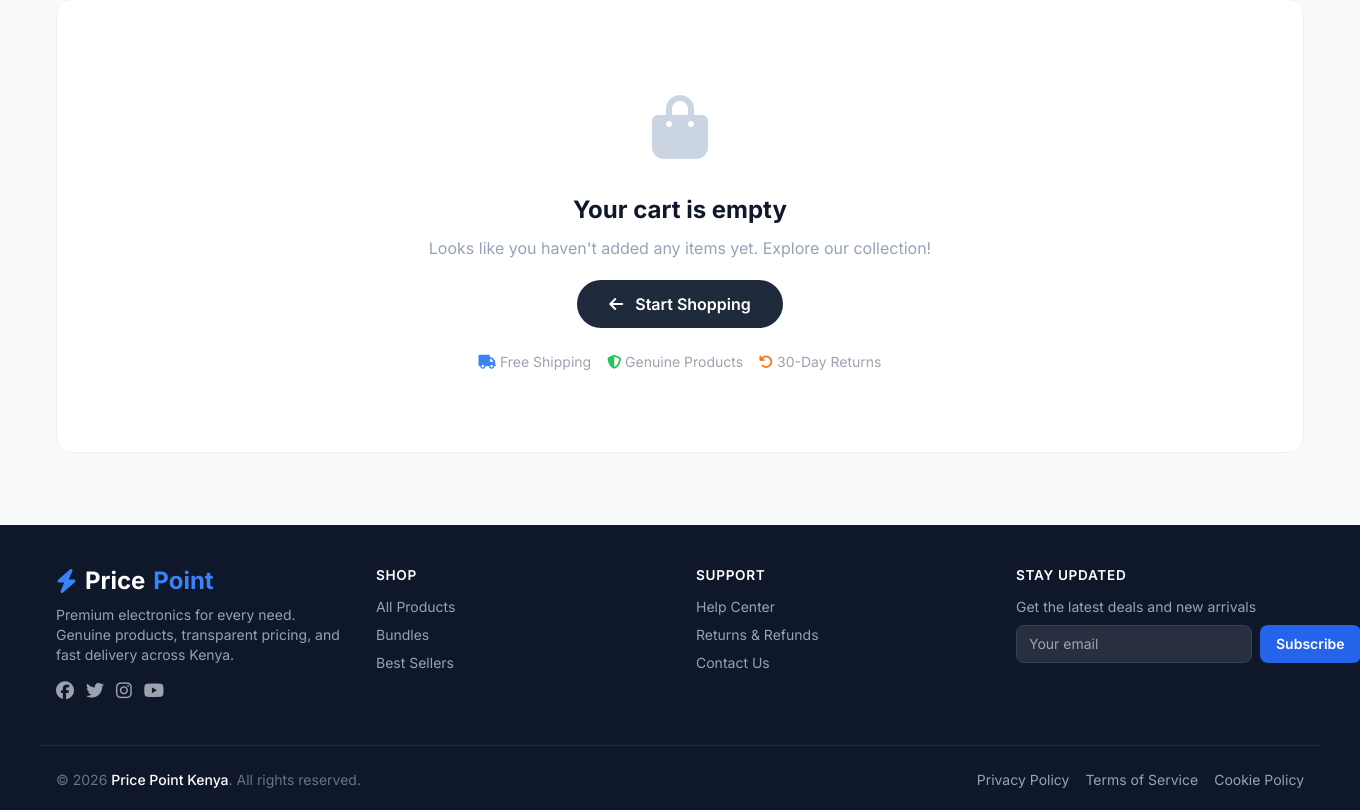
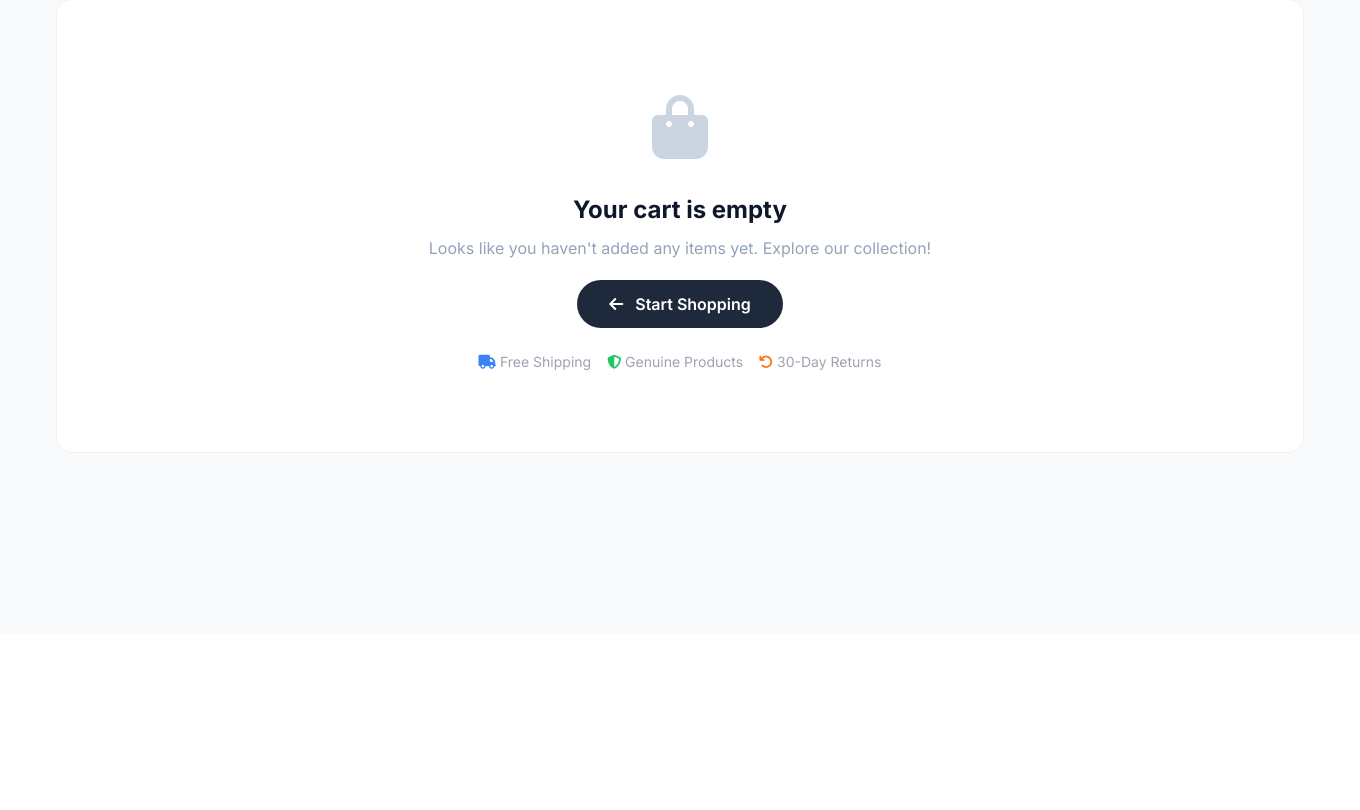
Before and after one commit to calvitec/electronics, a Flask app: page /cart in a window 1360 px wide. Shown: the part 166-976 px from the top of the page. After the commit the page ends 619 px from the top, so only its background shows below. Run offline with Flask 3, Linux system fonts and the light colour scheme; data that the repository does not hold is empty; some libraries are stand-ins or nearby versions.

Commit message:
Update cart.html

```diff
--- a/templates/cart.html
+++ b/templates/cart.html
@@ -9,15 +9,13 @@
     <link href="https://fonts.googleapis.com/css2?family=Inter:wght@300;400;500;600;700;800;900&display=swap" rel="stylesheet" />
     <style>
         * { font-family: 'Inter', sans-serif; margin: 0; padding: 0; box-sizing: border-box; }
-        body { background: #f8fafc; color: #0f172a; min-height: 100vh; overflow-x: hidden; }
+        body { background: #f8fafc; color: #0f172a; min-height: 100vh; }
 
         /* ===== ANIMATIONS ===== */
         @keyframes slideUp { from { opacity: 0; transform: translateY(30px); } to { opacity: 1; transform: translateY(0); } }
         @keyframes fadeIn { from { opacity: 0; } to { opacity: 1; } }
         @keyframes pulse { 0%,100% { transform: scale(1); } 50% { transform: scale(1.05); } }
         @keyframes shimmer { 0% { background-position: -200% center; } 100% { background-position: 200% center; } }
-        .animate-slide-up { animation: slideUp 0.6s ease-out forwards; }
-        .animate-fade-in { animation: fadeIn 0.8s ease-out forwards; }
 
         /* ===== HEADER ===== */
         .app-header {
@@ -30,7 +28,9 @@
             z-index: 1000;
             transition: all 0.3s ease;
         }
-        .app-header.scrolled { box-shadow: 0 4px 20px rgba(0,0,0,0.04); }
+        .app-header.scrolled {
+            box-shadow: 0 4px 20px rgba(0,0,0,0.04);
+        }
 
         .brand-text {
             font-weight: 800;
@@ -316,32 +316,19 @@
             box-shadow: 0 8px 25px rgba(0,0,0,0.08);
         }
 
-        /* ===== FOOTER ===== */
-        .app-footer {
-            background: #0f172a;
-            color: #94a3b8;
-            padding: 40px 0 20px;
-            margin-top: 40px;
-        }
-        .app-footer a { color: #94a3b8; text-decoration: none; transition: color 0.2s; }
-        .app-footer a:hover { color: white; }
-        .app-footer .footer-heading { color: white; font-weight: 600; font-size: 0.85rem; margin-bottom: 12px; text-transform: uppercase; letter-spacing: 0.05em; }
-
         /* ===== TOAST ===== */
         .toast {
             position: fixed;
             bottom: 30px;
-            left: 50%;
-            transform: translateX(-50%);
+            right: 30px;
+            z-index: 9999;
             background: white;
             padding: 16px 24px;
             border-radius: 16px;
             box-shadow: 0 20px 60px rgba(0,0,0,0.1);
             border: 1px solid #eef2f6;
-            z-index: 9999;
             animation: slideUp 0.4s ease-out;
             max-width: 400px;
-            min-width: 280px;
         }
         .toast.hidden { display: none; }
 
@@ -357,7 +344,6 @@
             .empty-cart { padding: 40px 20px; }
             .product-specs .spec-tag { font-size: 0.6rem; padding: 1px 8px; }
             .product-description { font-size: 0.75rem; }
-            .app-footer .grid { gap: 20px; }
         }
         @media (max-width: 480px) {
             .cart-item { padding: 12px; }
@@ -368,9 +354,9 @@
             .btn-checkout { font-size: 0.9rem; padding: 12px 24px; }
             .summary-total .value { font-size: 1.1rem; }
             .product-specs { padding: 6px 10px; }
-            .toast { font-size: 0.85rem; padding: 12px 16px; min-width: 200px; }
         }
 
+        /* ===== SCROLLBAR ===== */
         ::-webkit-scrollbar { width: 6px; }
         ::-webkit-scrollbar-track { background: #f1f5f9; }
         ::-webkit-scrollbar-thumb { background: #cbd5e1; border-radius: 3px; }
@@ -420,6 +406,7 @@
                             <div class="cart-item-type">{{ item.type|title }}</div>
                             <div class="cart-item-price">KSh {{ "%.0f"|format(item.price) }}</div>
 
+                            <!-- ===== DESCRIPTION ===== -->
                             {% if item.description %}
                             <div class="product-description">
                                 <i class="fas fa-align-left text-blue-500 mr-1 text-xs"></i>
@@ -427,6 +414,7 @@
                             </div>
                             {% endif %}
 
+                            <!-- ===== SPECIFICATIONS ===== -->
                             {% if item.specs and item.specs|length > 0 %}
                             <div class="product-specs">
                                 <div class="flex flex-wrap">
@@ -455,6 +443,7 @@
                 </div>
                 {% endfor %}
 
+                <!-- Continue Shopping Link (Mobile) -->
                 <div class="text-center md:hidden mt-4">
                     <a href="/" class="text-blue-600 font-semibold hover:underline">
                         <i class="fas fa-arrow-left mr-1"></i> Continue Shopping
@@ -506,6 +495,7 @@
                         <i class="fas fa-arrow-left"></i> Continue Shopping
                     </a>
 
+                    <!-- Security Badge -->
                     <div class="mt-4 pt-4 border-t border-gray-100 flex items-center justify-center gap-4 text-xs text-gray-400">
                         <span><i class="fas fa-lock text-green-500"></i> Secure Checkout</span>
                         <span><i class="fas fa-credit-card text-blue-500"></i> Multiple Payments</span>
@@ -530,7 +520,7 @@
         </div>
         {% endif %}
 
-        <!-- ===== RECOMMENDED PRODUCTS ===== -->
+        <!-- Recommended Products (Optional) -->
         {% if cart_items %}
         <div class="mt-12">
             <h3 class="font-semibold text-[#0f172a] text-lg mb-4">You might also like</h3>
@@ -542,12 +532,12 @@
                 </div>
                 <div class="bg-white p-4 rounded-xl border border-gray-100 hover:shadow-lg transition">
                     <div class="h-24 bg-gray-50 rounded-lg flex items-center justify-center text-3xl text-gray-300">🔌</div>
-                    <p class="font-semibold text-sm mt-2">Fast Charger</p>
+                    <p class="font-semibold text-sm mt-2">Charger</p>
                     <p class="text-blue-600 font-bold text-sm">KSh 2,500</p>
                 </div>
                 <div class="bg-white p-4 rounded-xl border border-gray-100 hover:shadow-lg transition">
                     <div class="h-24 bg-gray-50 rounded-lg flex items-center justify-center text-3xl text-gray-300">🎧</div>
-                    <p class="font-semibold text-sm mt-2">Wireless Earphones</p>
+                    <p class="font-semibold text-sm mt-2">Earphones</p>
                     <p class="text-blue-600 font-bold text-sm">KSh 4,500</p>
                 </div>
                 <div class="bg-white p-4 rounded-xl border border-gray-100 hover:shadow-lg transition">
@@ -560,60 +550,10 @@
         {% endif %}
     </section>
 
-    <!-- ===== FOOTER ===== -->
-    <footer class="app-footer">
-        <div class="max-w-7xl mx-auto px-4 grid grid-cols-2 md:grid-cols-4 gap-8">
-            <div class="col-span-2 md:col-span-1">
-                <h3 class="text-white text-2xl font-bold flex items-center gap-2">
-                    <i class="fas fa-bolt text-blue-500"></i> Price<span class="text-blue-500">Point</span>
-                </h3>
-                <p class="mt-2 text-sm">Premium electronics for every need. Genuine products, transparent pricing, and fast delivery across Kenya.</p>
-                <div class="flex gap-3 mt-3">
-                    <a href="#" aria-label="Facebook"><i class="fab fa-facebook text-gray-400 hover:text-white transition text-lg"></i></a>
-                    <a href="#" aria-label="Twitter"><i class="fab fa-twitter text-gray-400 hover:text-white transition text-lg"></i></a>
-                    <a href="#" aria-label="Instagram"><i class="fab fa-instagram text-gray-400 hover:text-white transition text-lg"></i></a>
-                    <a href="#" aria-label="YouTube"><i class="fab fa-youtube text-gray-400 hover:text-white transition text-lg"></i></a>
-                </div>
-            </div>
-            <div>
-                <h4 class="footer-heading">Shop</h4>
-                <ul class="space-y-2 text-sm">
-                    <li><a href="#">All Products</a></li>
-                    <li><a href="#">Bundles</a></li>
-                    <li><a href="#">Best Sellers</a></li>
-                </ul>
-            </div>
-            <div>
-                <h4 class="footer-heading">Support</h4>
-                <ul class="space-y-2 text-sm">
-                    <li><a href="#">Help Center</a></li>
-                    <li><a href="#">Returns & Refunds</a></li>
-                    <li><a href="#">Contact Us</a></li>
-                </ul>
-            </div>
-            <div>
-                <h4 class="footer-heading">Stay Updated</h4>
-                <p class="text-sm text-gray-400 mb-2">Get the latest deals and new arrivals</p>
-                <form class="flex gap-2">
-                    <input type="email" placeholder="Your email" class="flex-1 px-3 py-2 rounded-lg bg-white/10 border border-gray-700 text-white placeholder-gray-400 focus:outline-none focus:ring-2 focus:ring-blue-500/50 text-sm" />
-                    <button type="submit" class="px-4 py-2 bg-blue-600 text-white rounded-lg font-semibold text-sm hover:bg-blue-700 transition">Subscribe</button>
-                </form>
-            </div>
-        </div>
-        <div class="max-w-7xl mx-auto px-4 mt-10 pt-6 border-t border-gray-800 flex flex-col md:flex-row justify-between items-center text-sm text-gray-500">
-            <p>© 2026 <span class="text-white font-medium">Price Point Kenya</span>. All rights reserved.</p>
-            <div class="flex gap-4 mt-2 md:mt-0">
-                <a href="#" class="hover:text-white transition">Privacy Policy</a>
-                <a href="#" class="hover:text-white transition">Terms of Service</a>
-                <a href="#" class="hover:text-white transition">Cookie Policy</a>
-            </div>
-        </div>
-    </footer>
-
     <!-- ===== TOAST ===== -->
     <div id="toast" class="toast hidden">
         <div class="flex items-center gap-3">
-            <i class="fas fa-check-circle text-green-500 text-xl" id="toastIcon"></i>
+            <i class="fas fa-check-circle text-green-500 text-xl"></i>
             <p id="toastMessage" class="font-semibold text-[#0f172a]"></p>
         </div>
     </div>
@@ -644,6 +584,7 @@
                                 itemEl.style.transform = 'translateX(20px)';
                                 setTimeout(() => itemEl.remove(), 300);
                             }
+                            // Check if cart is now empty
                             const remainingItems = document.querySelectorAll('.cart-item');
                             if (remainingItems.length === 0) {
                                 location.reload();
@@ -652,13 +593,14 @@
                             qtyEl.textContent = data.quantity;
                         }
                     }
+                    // Update totals without full reload
                     updateTotals(data);
-                    showToast('Cart updated! 🛒', 'success');
+                    showToast('Cart updated! 🛒');
                 } else {
-                    showToast(data.message || 'Error updating cart', 'error');
+                    showToast(data.message || 'Error updating cart');
                 }
             })
-            .catch(err => showToast('Error: ' + err.message, 'error'))
+            .catch(err => showToast('Error: ' + err.message))
             .finally(() => {
                 if (btn) {
                     btn.disabled = false;
@@ -685,6 +627,7 @@
                     }
                 }
 
+                // Update cart count
                 const cartCount = document.getElementById('cartCount');
                 if (cartCount && data.total_items !== undefined) {
                     cartCount.textContent = data.total_items;
@@ -693,22 +636,10 @@
         }
 
         // ===== TOAST =====
-        function showToast(message, type = 'success') {
+        function showToast(message) {
             const toast = document.getElementById('toast');
             const toastMessage = document.getElementById('toastMessage');
-            const toastIcon = document.getElementById('toastIcon');
-
             toastMessage.textContent = message;
-            toast.className = 'toast';
-
-            if (type === 'success') {
-                toastIcon.className = 'fas fa-check-circle text-green-500 text-xl';
-                toast.classList.add('animate-slide-up');
-            } else {
-                toastIcon.className = 'fas fa-exclamation-circle text-red-500 text-xl';
-                toast.classList.add('animate-slide-up');
-            }
-
             toast.classList.remove('hidden');
             clearTimeout(window.toastTimeout);
             window.toastTimeout = setTimeout(() => toast.classList.add('hidden'), 3000);
```
